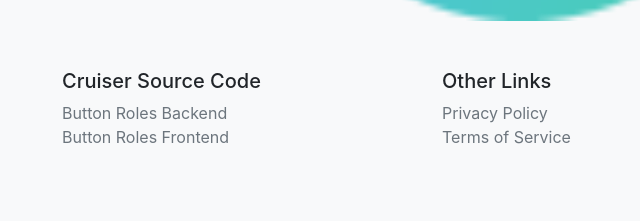
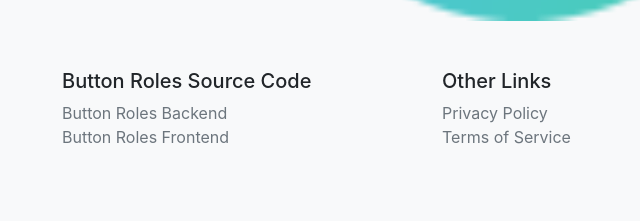
Before and after one commit to Hyper-Developers/Button-Roles-Frontend, a plain HTML site: page index.html in a window 1280 px wide. Shown: the part 589-810 px from the top of the page, 403-1043 px from the left. Drawn offline with nearby package versions, Linux system fonts and the light colour scheme.

Commit message:
Fix typo

```diff
--- a/index.html
+++ b/index.html
@@ -55,7 +55,7 @@
                     <p class="text-muted">&#169; 2021 Hyper Development. This work is licensed under AGPLv3.</p>
                 </div>
                 <div class="col-lg-4 col-md-6">
-                    <h5>Cruiser Source Code</h5>
+                    <h5>Button Roles Source Code</h5>
                     <ul class="links list-unstyled">
                         <li> <a href="https://github.com/Hyper-Developers/Cruiser-Bot/" target="__blank" class="text-muted">Button Roles Backend</a></li>
                         <li> <a href="https://github.com/Hyper-Developers/Button-Roles-Frontend/" target="__blank" class="text-muted">Button Roles Frontend</a></li>
```
